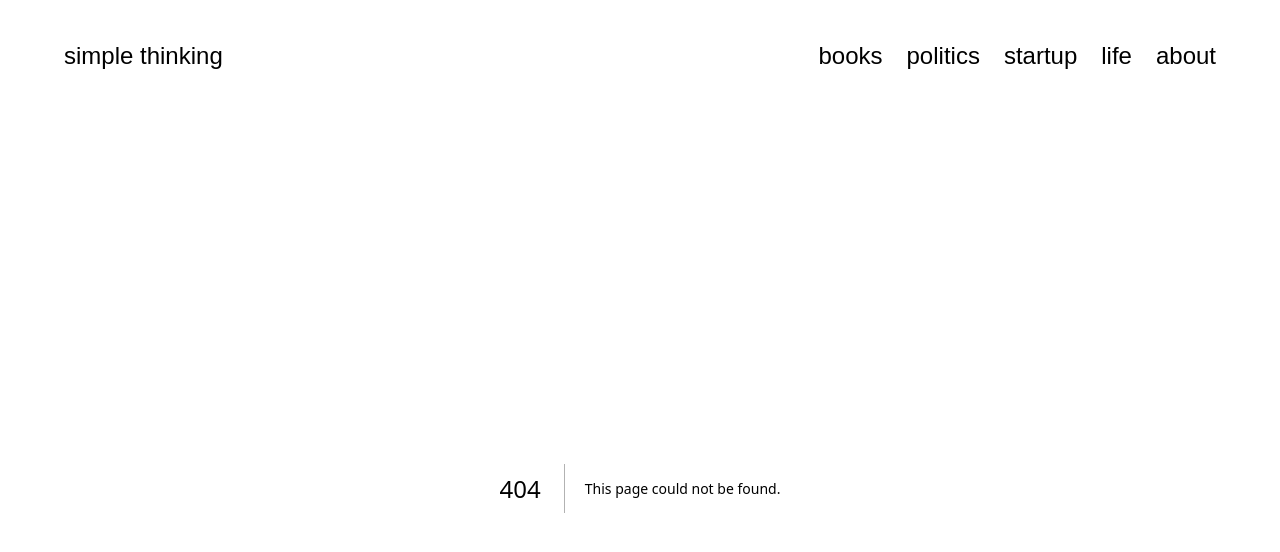
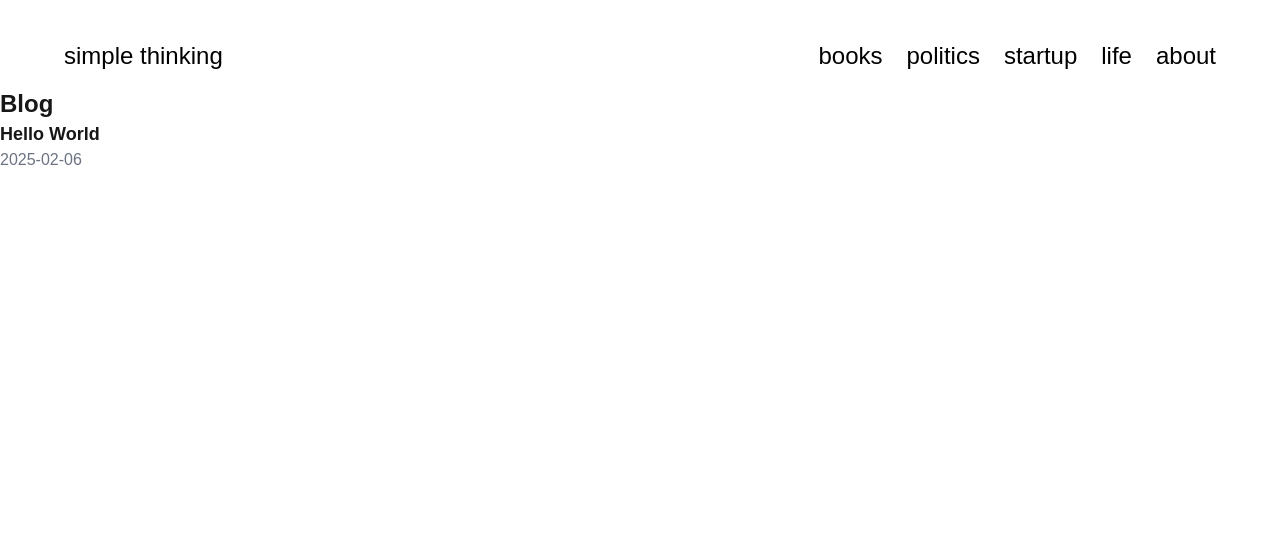
Before and after one commit to sunghoonsh3/simple-thinking, a Next.js app: page /blog in a window 1280 px wide. Before the commit this address had no page. Shown: the top 552 px of the page. Built offline with nearby package versions, Linux system fonts and the light colour scheme; a web font is replaced by a local one.

Commit message:
tried various method, but mdx seems to work better

```diff
--- /dev/null
+++ b/app/blog/[slug]/page.jsx
@@ -0,0 +1,18 @@
+import { getPostBySlug } from "@/lib/mdx";
+import { MDXRemote } from "next-mdx-remote/rsc";
+import { notFound } from "next/navigation";
+
+export default async function BlogPost({ params }) {
+  const { slug } = params;
+  const post = getPostBySlug(slug);
+
+  if (!post) return notFound();
+
+  return (
+    <article className="prose">
+      <h1>{post.metadata.title}</h1>
+      <p className="text-gray-500">{post.metadata.date}</p>
+      <MDXRemote source={post.content} />
+    </article>
+  );
+}
--- /dev/null
+++ b/app/blog/page.jsx
@@ -0,0 +1,22 @@
+import Link from "next/link";
+import { getAllPosts } from "@/lib/mdx";
+
+export default function BlogPage() {
+  const posts = getAllPosts();
+
+  return (
+    <section>
+      <h1 className="text-2xl font-bold">Blog</h1>
+      <ul>
+        {posts.map((post) => (
+          <li key={post.slug}>
+            <Link href={`/blog/${post.slug}`}>
+              <h2 className="text-lg font-semibold">{post.metadata.title}</h2>
+            </Link>
+            <p className="text-gray-500">{post.metadata.date}</p>
+          </li>
+        ))}
+      </ul>
+    </section>
+  );
+}
--- /dev/null
+++ b/app/components/Mdx.jsx
@@ -0,0 +1,9 @@
+// app/components/Mdx.jsx
+"use client";
+
+import { useMDXComponent } from "next-contentlayer/hooks";
+
+export default function Mdx({ code }) {
+  const Component = useMDXComponent(code);
+  return <Component />;
+}
--- a/app/page.jsx
+++ b/app/page.jsx
@@ -36,7 +36,7 @@ export default function Home() {
               title="my response to fr. jenkins' may 13 statement"
               date="Friday, December 27, 2024"
               content="On May 13, Fr. Jenkins, the president of Notre Dame University, issued a statement regarding the recent protest on campus. Here is my response to his statement: Dear Father Jenkins, I am writing to express my sincere concern regarding the University’s decision to allow students to be prosecuted on charges stemming from a peaceful protest."
-              link="#"
+              link="./blog"
             />
           </section>
 
--- /dev/null
+++ b/lib/mdx.jsx
@@ -0,0 +1,28 @@
+import fs from "fs";
+import path from "path";
+import matter from "gray-matter";
+
+const postsDirectory = path.join(process.cwd(), "posts");
+
+export function getPostSlugs() {
+  return fs.readdirSync(postsDirectory);
+}
+
+export function getPostBySlug(slug) {
+  const realSlug = slug.replace(/\.mdx?$/, "");
+  const fullPath = path.join(postsDirectory, `${realSlug}.mdx`);
+
+  if (!fs.existsSync(fullPath)) return null;
+
+  const fileContents = fs.readFileSync(fullPath, "utf8");
+  const { data, content } = matter(fileContents);
+
+  return { slug: realSlug, metadata: data, content };
+}
+
+export function getAllPosts() {
+  return getPostSlugs()
+    .map((slug) => getPostBySlug(slug))
+    .filter((post) => post !== null)
+    .sort((a, b) => new Date(b.metadata.date) - new Date(a.metadata.date));
+}
--- a/package.json
+++ b/package.json
@@ -9,10 +9,13 @@
     "lint": "next lint"
   },
   "dependencies": {
+    "@mdx-js/react": "^3.1.0",
     "@next/font": "^14.2.15",
     "autoprefixer": "^10.4.20",
     "clsx": "^2.1.1",
+    "gray-matter": "^4.0.3",
     "next": "15.1.4",
+    "next-mdx-remote": "^5.0.0",
     "react": "^19.0.0",
     "react-dom": "^19.0.0"
   },
--- /dev/null
+++ b/posts/hello-world.mdx
@@ -0,0 +1,9 @@
+---
+title: "Hello World"
+date: "2025-02-06"
+tags: ["nextjs", "mdx"]
+---
+
+# Hello World
+
+This is my first MDX post in Next.js!
```
Also changed, not shown: 1 other file (tests, documents, lock files or other folders).
